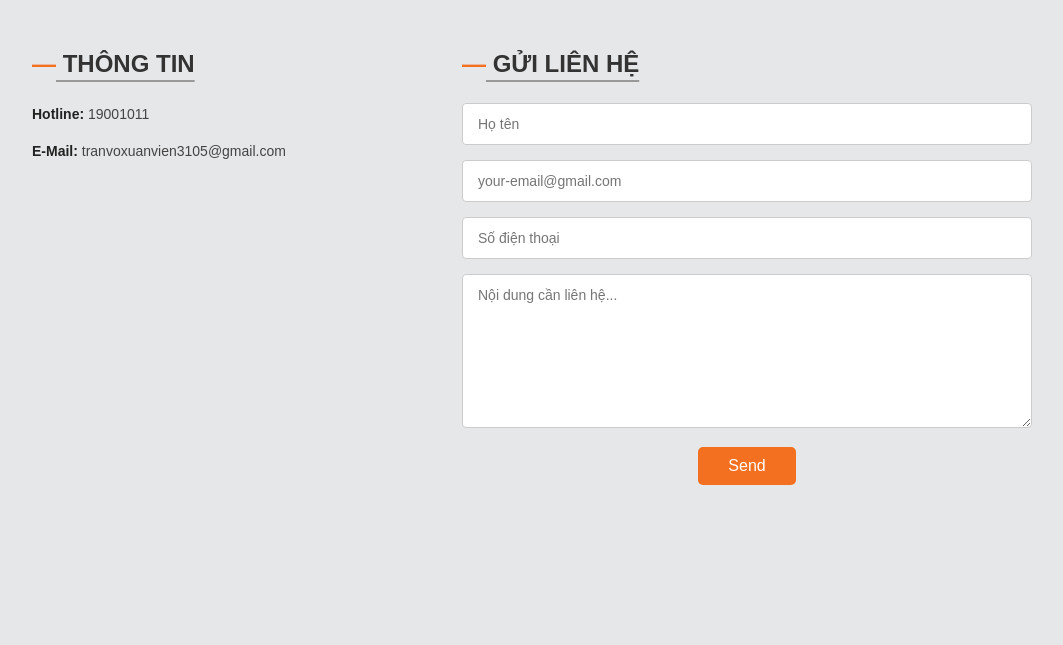
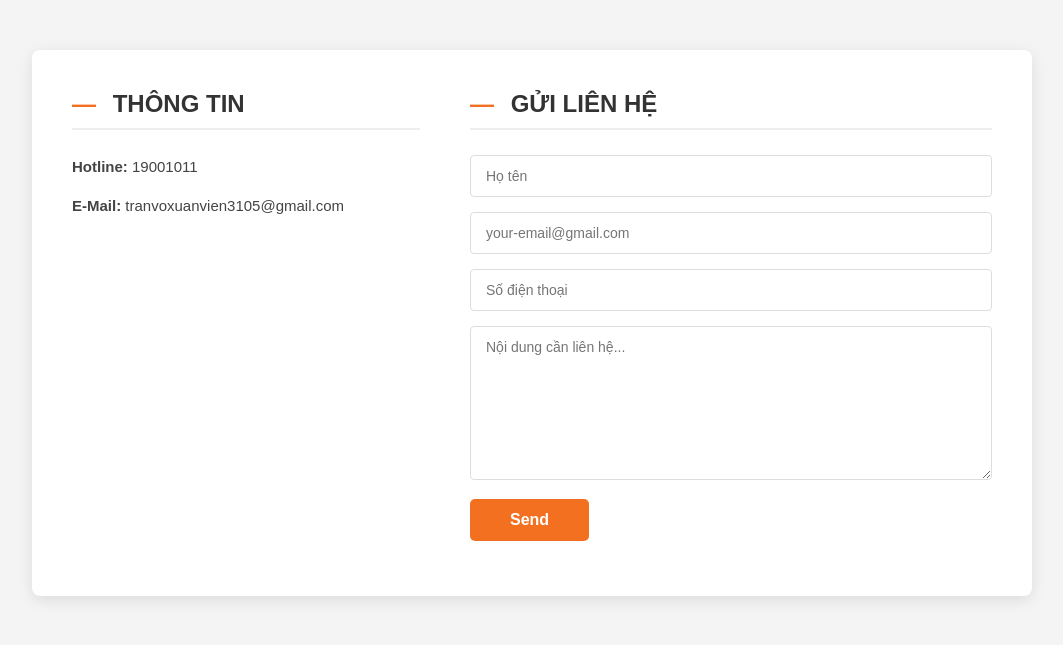
Before and after one commit to duytan055/WebBooking, a PHP site: page /LienHe.php in a window 1280 px wide. Shown: the top 645 px of the page, without its empty margins (108-1171 px from the left). Run offline with PHP 8.4, Linux system fonts and the light colour scheme.

Commit message:
chỉnh sửa lại LienHe.php và style1.css

```diff
--- a/LienHe.php
+++ b/LienHe.php
@@ -4,7 +4,7 @@
     <meta charset="UTF-8">
     <meta name="viewport" content="width=device-width, initial-scale=1.0">
     <title>Liên hệ - Starlight</title>
-    <link rel="stylesheet" href="style1.css">
+    <link rel="stylesheet" type="text/css" href="style1.css">
 </head>
 <body>
 
@@ -38,41 +38,33 @@
 </div>
 
 <script>
-    // DÁN LINK GOOGLE SHEETS (CÁI LINK KẾT THÚC BẰNG /EXEC) VÀO GIỮA DẤU NHÁY DƯỚI ĐÂY
     const scriptURL = 'https://script.google.com/macros/s/AKfycbxLY0Q5rHsxIvs61uY0LxcGmIK0a4fE8nTLji1sGDs7lTnLpvaYFZ0_yxLsVy7Rw6Cz/exec';
-
     const form = document.getElementById("contact-form");
     const statusMsg = document.getElementById("status-msg");
     const submitBtn = document.getElementById("submit-btn");
 
     form.addEventListener("submit", e => {
-        e.preventDefault(); // Ngăn trang web bị load lại khi bấm nút
-
-        // Trạng thái khi đang gửi
+        e.preventDefault();
         submitBtn.innerHTML = "Đang gửi...";
         submitBtn.disabled = true;
         statusMsg.innerHTML = "Đang xử lý, vui lòng đợi...";
         statusMsg.style.color = "#444";
 
-        // Gửi dữ liệu đi
         fetch(scriptURL, {
             method: 'POST',
             body: new FormData(form)
         })
         .then(response => {
-            // Thông báo khi thành công
             statusMsg.style.color = "#28a745";
             statusMsg.innerHTML = "✔ Đã gửi liên hệ thành công! Dữ liệu đã vào Google Sheets.";
-            form.reset(); // Xóa sạch các ô nhập sau khi gửi xong
+            form.reset();
         })
         .catch(error => {
-            // Thông báo khi có lỗi
             statusMsg.style.color = "#dc3545";
             statusMsg.innerHTML = "❌ Lỗi kết nối! Vui lòng kiểm tra lại đường dẫn.";
             console.error('Lỗi:', error.message);
         })
         .finally(() => {
-            // Trả lại trạng thái nút bấm ban đầu
             submitBtn.innerHTML = "Send";
             submitBtn.disabled = false;
         });
--- a/style1.css
+++ b/style1.css
@@ -6,7 +6,7 @@
 }
 
 body {
-    background-color: #e5e7e9; /* Màu nền xám nhạt như trong ảnh */
+    background-color: #f4f4f4; /* Màu nền xám rất nhạt để phân biệt với nội dung */
     display: flex;
     justify-content: center;
     padding: 50px 20px;
@@ -15,32 +15,32 @@ body {
 .contact-container {
     width: 100%;
     max-width: 1000px;
-    background-color: #e5e7e9;
+    background-color: #ffffff; /* Màu trắng cho khung nội dung */
+    padding: 40px;
+    border-radius: 8px;
+    box-shadow: 0 4px 15px rgba(0,0,0,0.1);
 }
 
 .contact-content {
     display: flex;
     gap: 50px;
-    flex-wrap: wrap; /* Hỗ trợ hiển thị trên điện thoại */
+    flex-wrap: wrap;
 }
 
-/* Tiêu đề chung */
 h2 {
     font-size: 24px;
     color: #333;
     margin-bottom: 25px;
-    text-decoration: underline;
-    text-underline-offset: 8px;
-    text-decoration-color: #999;
+    border-bottom: 2px solid #eee;
+    padding-bottom: 10px;
 }
 
 .orange-dash {
-    color: #f37021; /* Màu cam đặc trưng của Starlight */
-    text-decoration: none;
-    display: inline-block;
+    color: #f37021; /* Màu cam Starlight */
+    font-weight: bold;
+    margin-right: 10px;
 }
 
-/* Phần thông tin bên trái */
 .info-section {
     flex: 1;
     min-width: 300px;
@@ -49,20 +49,10 @@ h2 {
 .info-details p {
     margin-bottom: 15px;
     line-height: 1.6;
-    font-size: 14px;
+    font-size: 15px;
     color: #444;
 }
 
-.info-details strong {
-    color: #222;
-}
-
-.info-details a {
-    color: #0066cc;
-    text-decoration: none;
-}
-
-/* Phần Form bên phải */
 .form-section {
     flex: 1.5;
     min-width: 300px;
@@ -73,10 +63,11 @@ h2 {
     width: 100%;
     padding: 12px 15px;
     margin-bottom: 15px;
-    border: 1px solid #ccc;
+    border: 1px solid #ddd;
     border-radius: 4px;
     font-size: 14px;
     outline: none;
+    transition: border-color 0.3s;
 }
 
 .form-section input:focus,
@@ -85,16 +76,17 @@ h2 {
 }
 
 .btn-container {
-    text-align: center;
+    text-align: left;
 }
 
 .send-btn {
     background-color: #f37021;
     color: white;
     border: none;
-    padding: 10px 30px;
+    padding: 12px 40px;
     border-radius: 5px;
     font-size: 16px;
+    font-weight: bold;
     cursor: pointer;
     transition: background 0.3s;
 }
@@ -103,7 +95,6 @@ h2 {
     background-color: #d65a10;
 }
 
-/* Responsive cho màn hình nhỏ */
 @media (max-width: 768px) {
     .contact-content {
         flex-direction: column;
```
